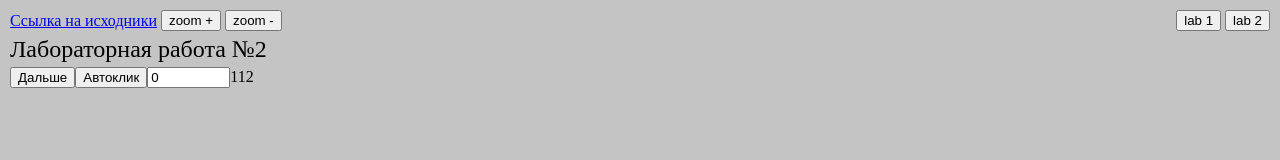
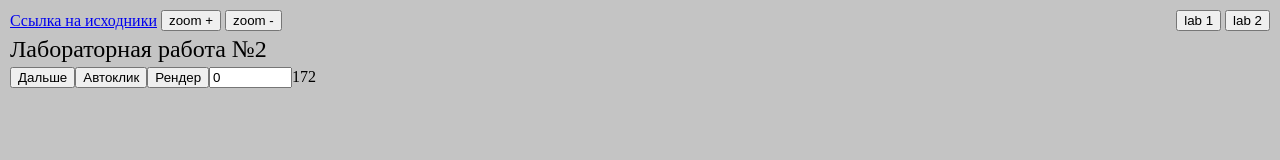
Before and after one commit to ZhukDmitryOlegovich/num-methods, a website with bundled scripts: page sim-lab2/index.html in a window 1280 px wide. Both pictures are taken after a click on the button "Автоклик". Built offline with nearby package versions, Linux system fonts and the light colour scheme; what function-plot would draw is missing.

Commit message:
sim-lab2

```diff
--- a/sim-lab2/input.ts
+++ b/sim-lab2/input.ts
@@ -19,6 +19,7 @@ import {
 	div2.style.display = 'flex';
 	div2.style.flexDirection = 'row';
 	div2.style.alignItems = 'baseline';
+	div2.className = 'line circle';
 
 	const fromX = 0;
 	const fromY = 0;
@@ -32,6 +33,14 @@ import {
 	const button3 = document.createElement('button');
 	button3.innerText = 'Автоклик';
 	div2.appendChild(button3);
+
+	let skeepRender = false;
+	const button4 = document.createElement('button');
+	button4.innerText = 'Рендер';
+	div2.appendChild(button4);
+	button4.onclick = () => {
+		skeepRender = !skeepRender;
+	};
 
 	const input = document.createElement('input');
 	input.type = 'number';
@@ -97,11 +106,15 @@ import {
 		options.data.forEach((dat) => {
 			if (dat.color === colorNew) {
 				dat.color = colorNormal;
+				// dat.color = `#${Math.round(Math.random() * 256 ** 3).toString(16).padStart(6, '0')}`;
 			}
 		});
 		pointsPrint.push(...newPoint.points);
 		newPoint.points.length = 0;
 	};
+
+	let skeepWait = true;
+	let countPoint = 0;
 
 	initDelaunay({
 		fromX,
@@ -109,25 +122,28 @@ import {
 		toX,
 		toY,
 		async getPoint() {
-			if (Math.random() > 0.8) {
-				const x = randomBetween(fromX, toX);
-				const y = Math.min(Math.max(4 * (x - 0.5) ** 2 + Math.random() * 0.1 - 0.05, fromY), toY);
-				return { x, y };
-			}
+			skeepWait = false;
 			const x = randomBetween(fromX, toX);
 			const y = randomBetween(fromY, toY);
 			return { x, y };
 		},
 		async nextStep() {
 			// await waitClick();
-			p.innerText = String((Number(p.innerText) || 0) + 1);
+			if (!skeepRender || countPoint % 100 === 0) {
+				p.innerText = countPoint.toString();
+			}
 			return true;
 		},
 		async addPoint(point) {
 			removeAll();
+			countPoint++;
 			newPoint.points.push([point.x, point.y]);
-			functionPlot(options);
-			await waitClick();
+			if (!skeepRender) {
+				functionPlot(options);
+			}
+			if (!skeepWait) {
+				await waitClick();
+			}
 		},
 		async removePoint() {
 			throw new Error('remowe point');
@@ -142,8 +158,8 @@ import {
 				color: colorNew,
 				triangle,
 			});
-			functionPlot(options);
-			await waitClick();
+			// functionPlot(options);
+			// await waitClick();
 		},
 		async removeTriangle(triangle) {
 			normalizeNew();
@@ -154,8 +170,8 @@ import {
 				}
 				return false;
 			});
-			functionPlot(options);
-			await waitClick();
+			// functionPlot(options);
+			// await waitClick();
 		},
 		async getIncorrectTriangles(triangles) {
 			normalizeNew();
@@ -166,8 +182,12 @@ import {
 					dat.color = colorFail;
 				}
 			});
-			functionPlot(options);
-			await waitClick();
+			if (!skeepRender) {
+				functionPlot(options);
+			}
+			if (!skeepWait) {
+				await waitClick();
+			}
 		},
 	});
 
--- a/static/main.css
+++ b/static/main.css
@@ -141,10 +141,10 @@ p {
 	margin: 0;
 }
 
-.line {
-	stroke-width: 2px;
+line, .line {
+	stroke-width: 1px;
 }
 
-circle {
-	stroke-width: 5px;
+circle, .circle {
+	stroke-width: 4px;
 }
```
Also changed, not shown: index.html (+6 -1 lines), sim-lab2/util.ts (+8 -73 lines), build/sim-lab2/input.js, build/sim-lab2/util.js.
